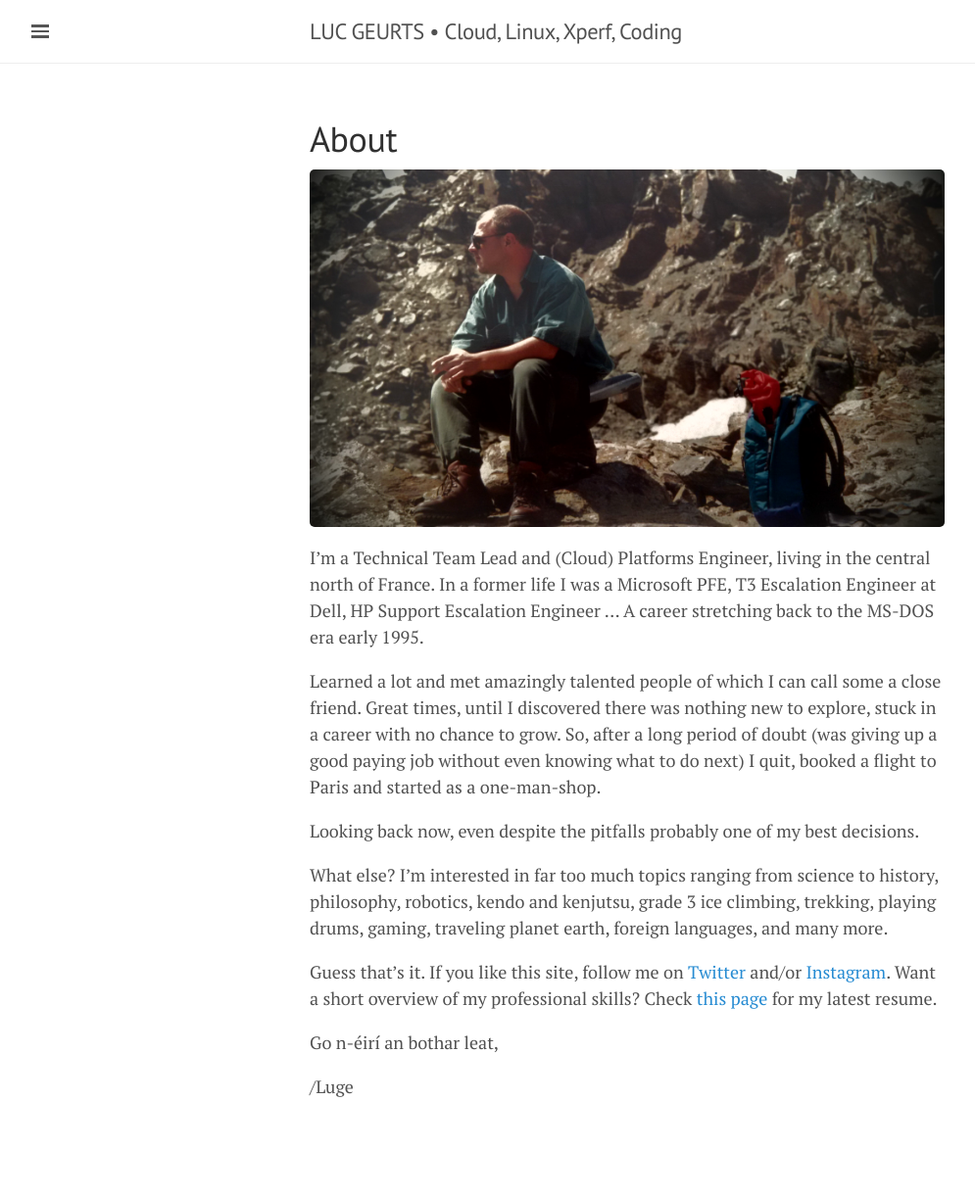
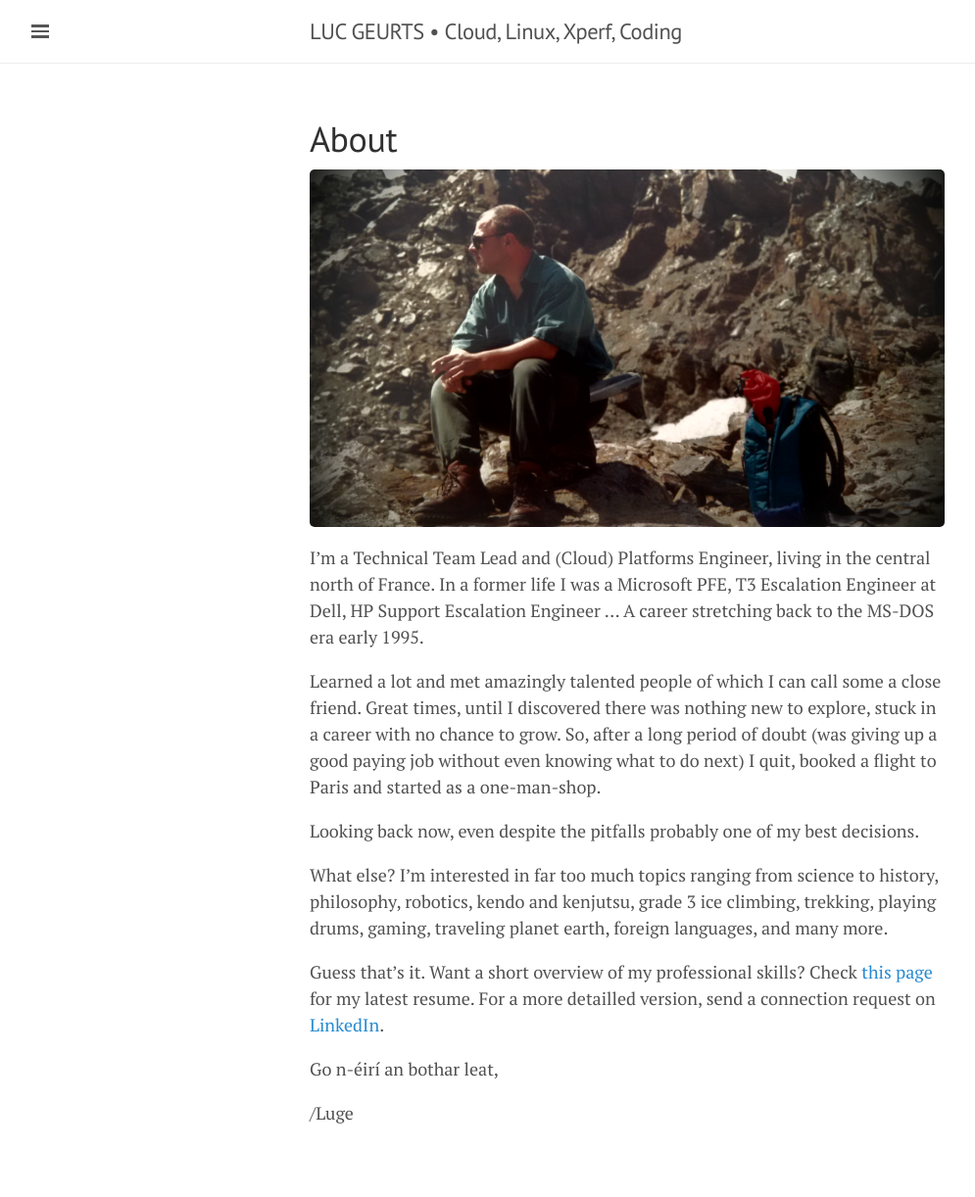
Before and after one commit to lgeurts/lgeurts.github.io, a Jekyll site: the page built from about.md, in a window 1280 px wide. Shown: the whole page at 98% size, without its empty margins (0-995 px from the left). Built offline with Jekyll 4.4.1, drawn with Linux system fonts in a browser that asks for light colours; nearby versions of some CDN libraries; before the commit the page ends 1195 px from its top, so only the background shows below that.

Commit message:
Update about.md

```diff
--- a/about.md
+++ b/about.md
@@ -14,7 +14,7 @@
 
 What else? I'm interested in far too much topics ranging from science to history, philosophy, robotics, kendo and kenjutsu, grade 3 ice climbing, trekking, playing drums, gaming, traveling planet earth, foreign languages, and many more.
 
-Guess that's it. If you like this site, follow me on [Twitter](https://twitter.com/lgeurts) and/or [Instagram](https://www.instagram.com/luc.geurts/). Want a short overview of my professional skills? Check [this page](https://github.com/lgeurts/Resume/blob/master/Moderncv%20Resume%20Luc%20Geurts%20%28US%29.pdf) for my latest resume.
+Guess that's it. Want a short overview of my professional skills? Check [this page](https://github.com/lgeurts/Resume/blob/master/Moderncv%20Resume%20Luc%20Geurts%20%28US%29.pdf) for my latest resume. For a more detailled version, send a connection request on [LinkedIn](https://www.linkedin.com/in/lucgeurts).
 
 Go n-éirí an bothar leat,
 
```
